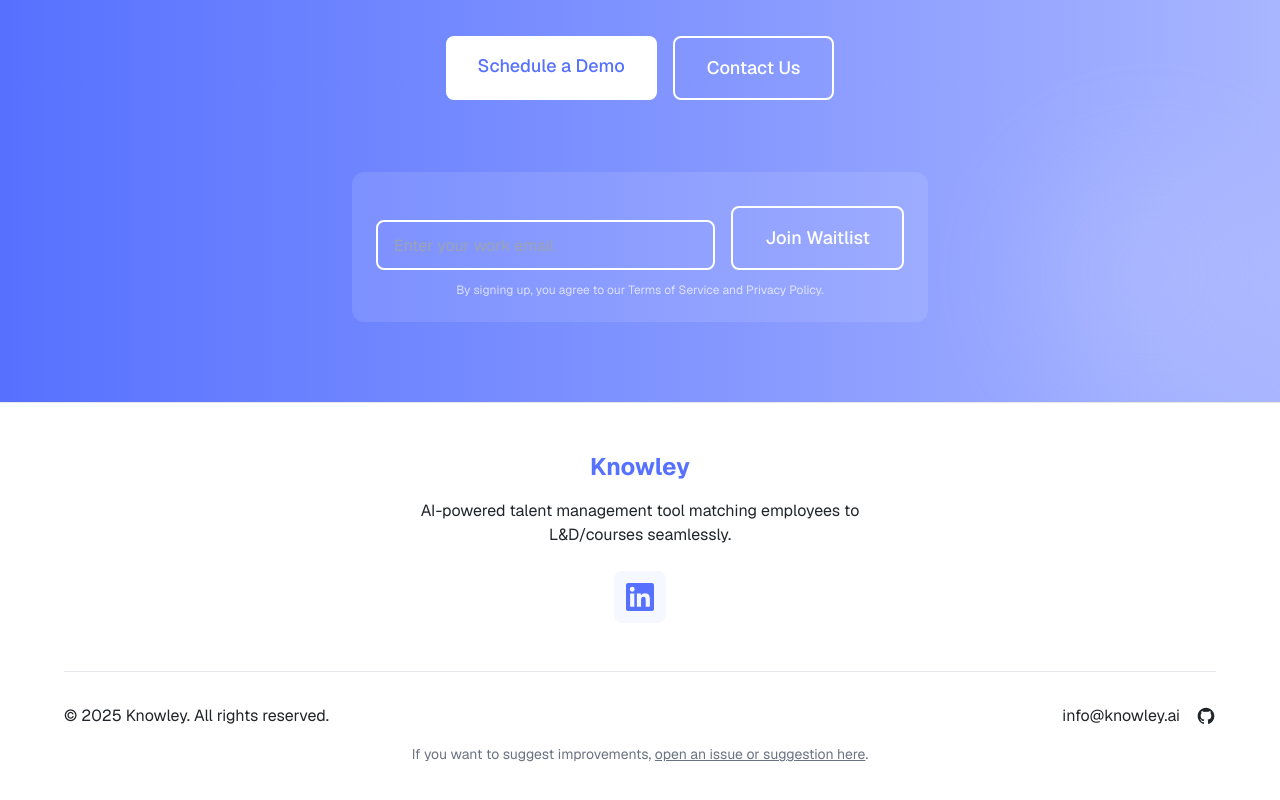
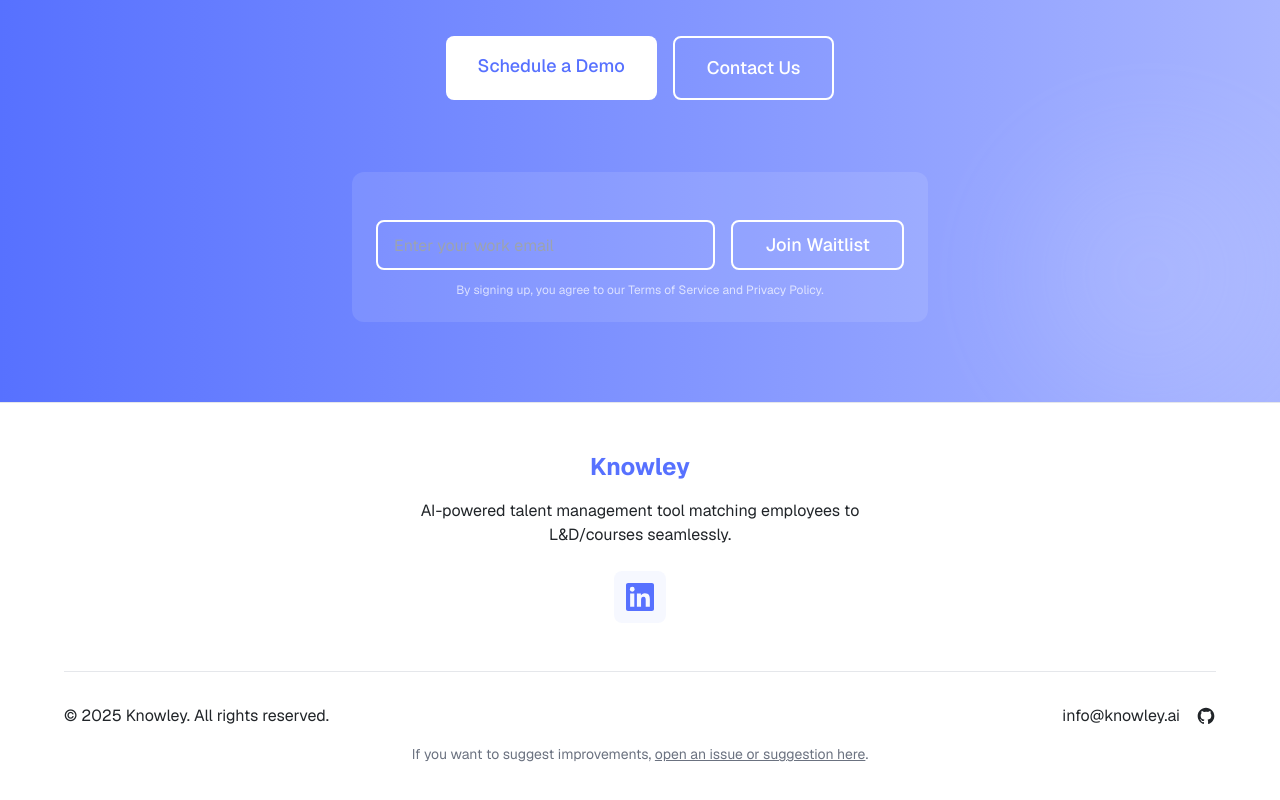
Before and after one commit to Grihladin/knowley_landing_page, a Next.js app: page / in a window 1280 px wide. Shown: the part 3983-4783 px from the top of the page. Built offline with nearby package versions, Linux system fonts and the light colour scheme.

Commit message:
redesigned CTA

```diff
--- a/app/CTASection.tsx
+++ b/app/CTASection.tsx
@@ -55,15 +55,17 @@
           <div
             className={`
               bg-white/20 rounded-xl w-full overflow-hidden
+              transition-all duration-200
               ${showContactForm
-                ? 'max-h-[1000px] opacity-100 p-4 sm:p-6'
-                : 'max-h-0 opacity-0 p-0 border-none'
+                ? 'max-h-[1000px] p-4 sm:p-6'
+                : 'max-h-0 p-0'
               }
-              text-white
             `}
             aria-hidden={!showContactForm}
           >
-            {showContactForm && <ContactForm />}
+            <div className="transition-transform duration-200" style={{ transform: `translateY(${showContactForm ? '0' : '-8px'})` }}>
+              {showContactForm && <ContactForm />}
+            </div>
           </div>
 
           <div className="bg-white/10 rounded-xl p-4 sm:p-6 w-full text-white">
--- a/app/WaitlistForm.tsx
+++ b/app/WaitlistForm.tsx
@@ -97,9 +97,9 @@
       </div>
       <button
         type="submit"
-        className={`border-2 border-white bg-transparent text-white px-6 sm:px-8 py-3 sm:py-4 rounded-lg font-medium text-base sm:text-lg text-center focus:outline-none focus:ring-2 focus:ring-white ${
+        className={`border-2 border-white bg-transparent text-white px-6 sm:px-8 h-[50px] rounded-lg font-medium text-base sm:text-lg text-center focus:outline-none focus:ring-2 focus:ring-white ${
           status === "loading" ? "opacity-70 cursor-not-allowed" : ""
-        } w-full sm:w-auto`}
+        } w-full sm:w-auto whitespace-nowrap`}
         disabled={status === "loading"}
         aria-busy={status === "loading"}
       >
--- a/package.json
+++ b/package.json
@@ -12,6 +12,7 @@
     "next": "15.3.2",
     "react": "^19.0.0",
     "react-dom": "^19.0.0",
+    "react-icons": "^5.5.0",
     "react-intersection-observer": "^9.16.0"
   },
   "devDependencies": {
```
Also changed, not shown: 1 other file (tests, documents, lock files or other folders).
